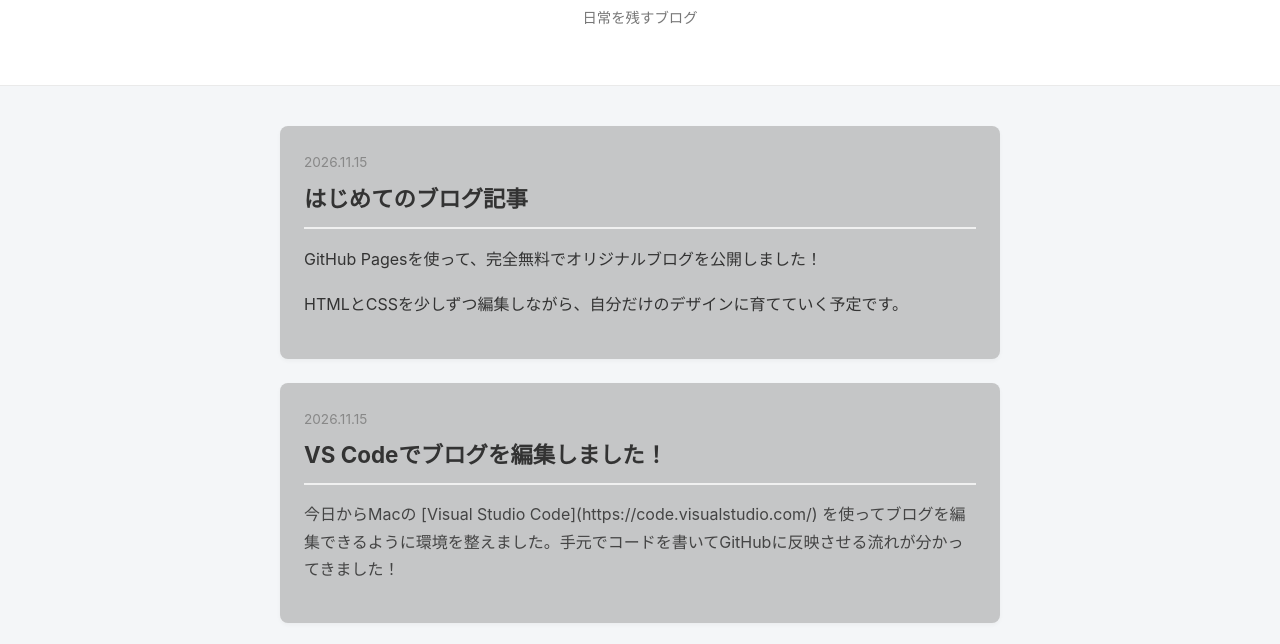
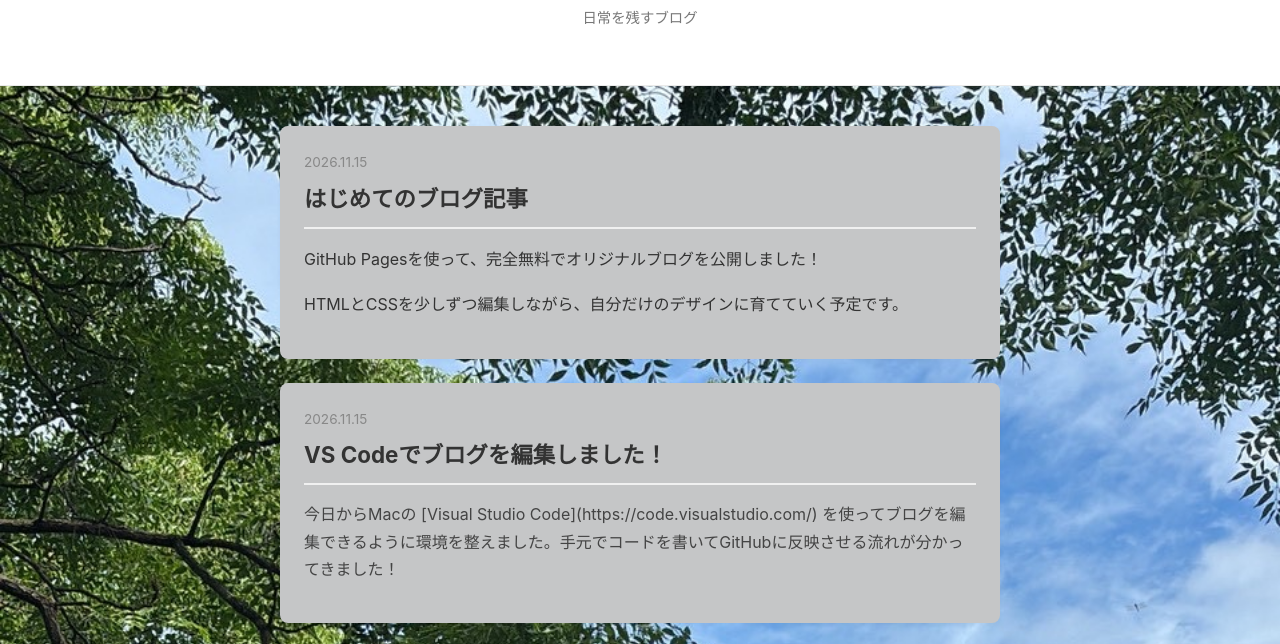
Before and after one commit to 86km2vf4dt-hash/my-blog, a plain HTML site: page index.html in a window 1280 px wide. Shown: the part 95-739 px from the top of the page. Drawn offline with Linux system fonts and the light colour scheme.

Commit message:
背景に写真を追加

```diff
--- a/index.html
+++ b/index.html
@@ -6,11 +6,19 @@
   <title>My Simple Blog</title>
   <style>
     /* 全体の読みやすさ・デザイン設定 */
+   /* 全体の読みやすさ・デザイン設定 */
         body {
             font-family: -apple-system, BlinkMacSystemFont, "Helvetica Neue", "Hiragino Kaku Gothic ProN", sans-serif;
             line-height: 1.8;
             color: #333;
-      background-color: #f4f6f8;
+
+            /* 背景の写真と色の設定 */
+            background-color: #f5f2eb;
+            background-image: url('images/IMG_3661.JPG');
+            background-size: cover;
+            background-position: center;
+            background-attachment: fixed;
+
             margin: 0;
             padding: 0;
         }
```
Also changed, not shown: images/IMG_3661.JPG (added), 1 other file. Lines whose indentation alone changed are shown as unchanged.
